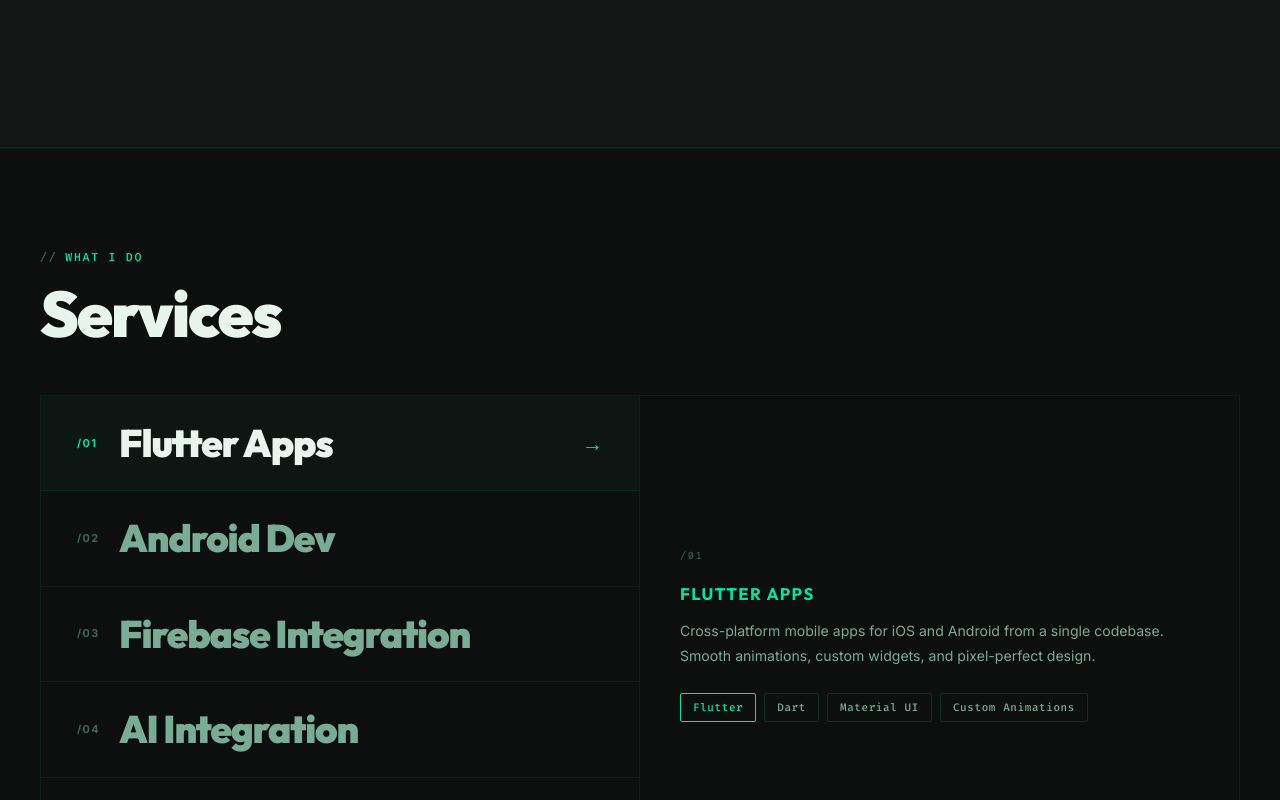
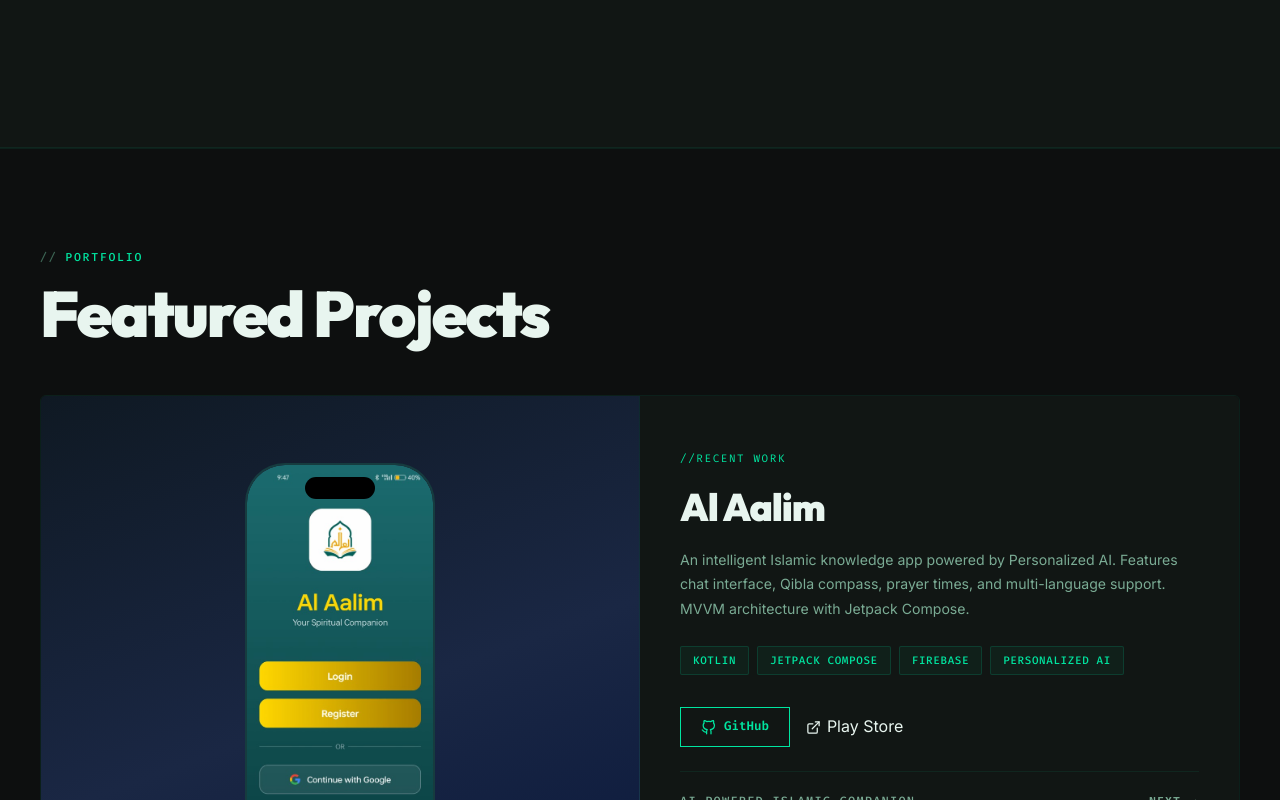
Before and after one commit to Izhaan21/Portfolio, a React (Vite) app: page / in a window 1280 px wide. Shown: the part 2000-2800 px from the top of the page. Built offline with nearby package versions, Linux system fonts and the light colour scheme.

Commit message:
feat: remove Services section

```diff
--- a/src/App.jsx
+++ b/src/App.jsx
@@ -5,7 +5,6 @@
 import HeroSection from './sections/HeroSection';
 import AboutSection from './sections/AboutSection';
 import SkillsSection from './sections/SkillsSection';
-import ServicesSection from './sections/ServicesSection';
 import ProjectsSection from './sections/ProjectsSection';
 import ContactSection from './sections/ContactSection';
 
@@ -17,7 +16,6 @@
         <HeroSection />
         <AboutSection />
         <SkillsSection />
-        <ServicesSection />
         <ProjectsSection />
         <ContactSection />
       </main>
```
